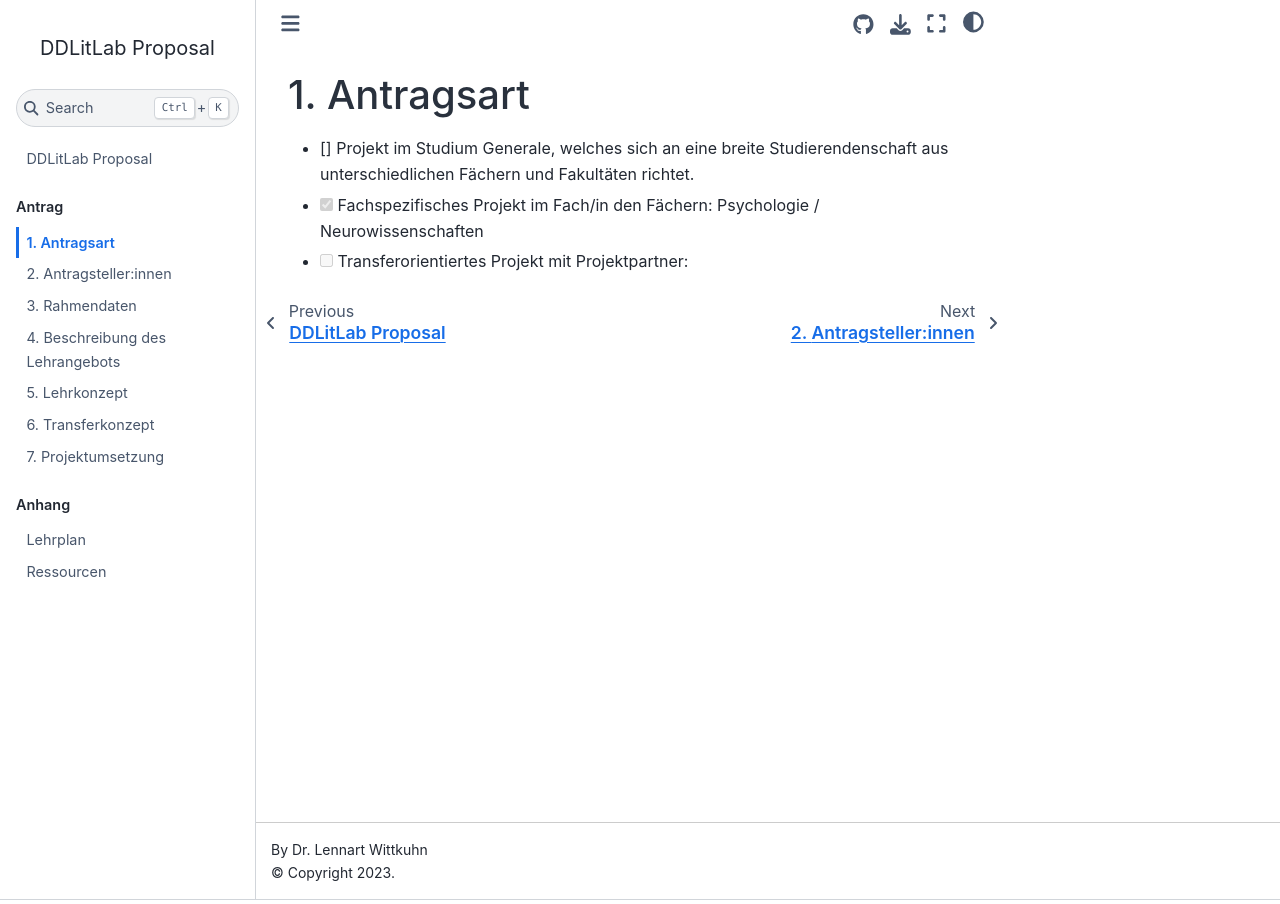
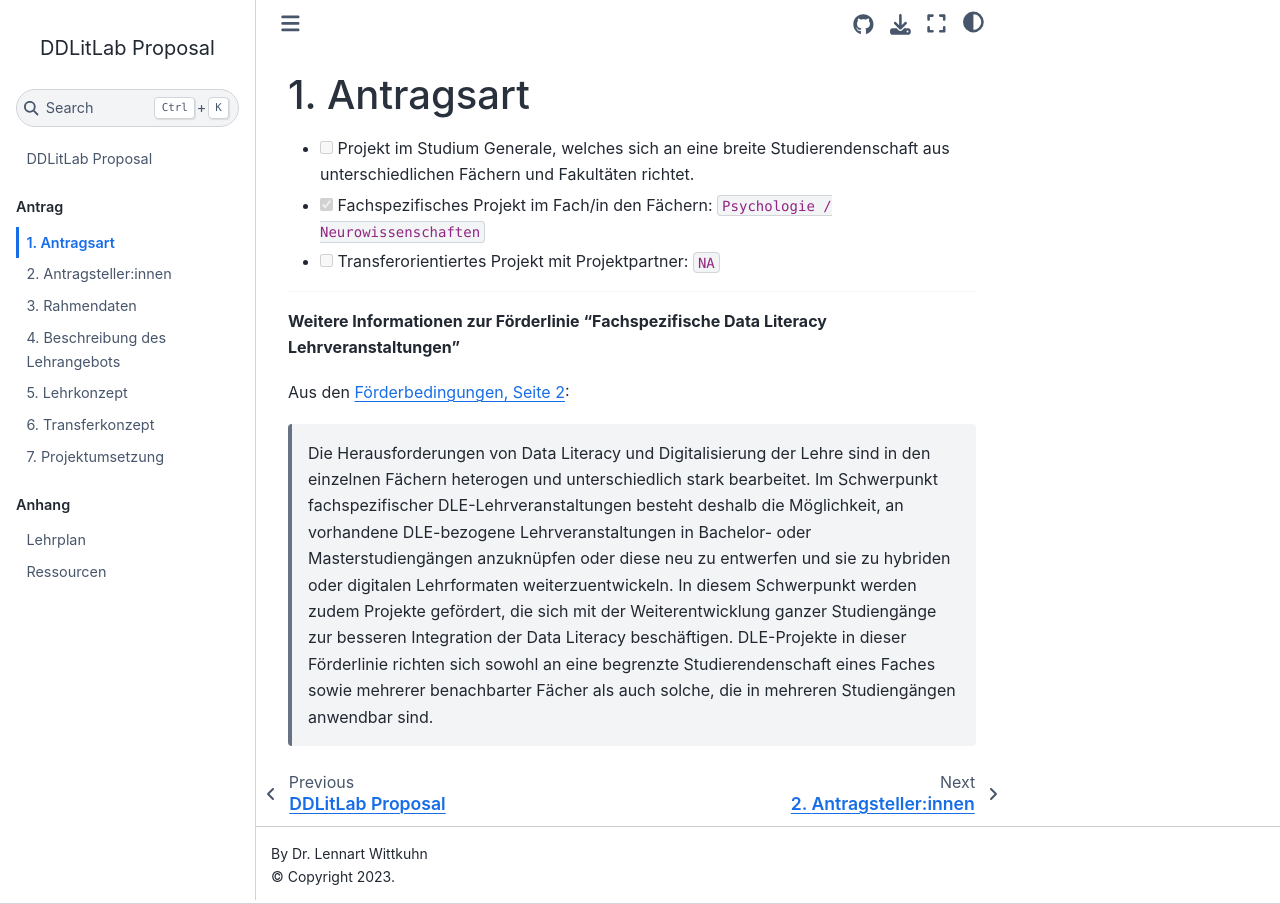
Before and after one commit to lnnrtwttkhn/ddlitlab-proposal, a Jupyter Book: the page built from docs/antragsart.md, in a window 1280 px wide. Built offline with Jupyter Book 1.0.4 settings and Sphinx 7.4.7 and the Sphinx Book theme 1.1.4, drawn with Linux system fonts in a browser that asks for light colours.

Commit message:
add förderbedingen to antragsart as additional information

```diff
--- a/docs/antragsart.md
+++ b/docs/antragsart.md
@@ -1,6 +1,18 @@
 # Antragsart
 
-- [] Projekt im Studium Generale, welches sich an eine breite Studierendenschaft aus unterschiedlichen
+- [ ] Projekt im Studium Generale, welches sich an eine breite Studierendenschaft aus unterschiedlichen
 Fächern und Fakultäten richtet.
-- [x] Fachspezifisches Projekt im Fach/in den Fächern: Psychologie / Neurowissenschaften
-- [ ] Transferorientiertes Projekt mit Projektpartner:
+- [x] Fachspezifisches Projekt im Fach/in den Fächern: `Psychologie / Neurowissenschaften`
+- [ ] Transferorientiertes Projekt mit Projektpartner: `NA`
+
+---
+
+**Weitere Informationen zur Förderlinie "Fachspezifische Data Literacy Lehrveranstaltungen"**
+
+Aus den [Förderbedingungen, Seite 2](https://www.isa.uni-hamburg.de/ddlitlab/data-literacy-lehrlabor/projektfoerderung/ausschreibung-dle-lehrlabor-23.pdf):
+
+> Die Herausforderungen von Data Literacy und Digitalisierung der Lehre sind in den einzelnen Fächern heterogen und unterschiedlich stark bearbeitet.
+> Im Schwerpunkt fachspezifischer DLE-Lehrveranstaltungen besteht deshalb die Möglichkeit, an vorhandene DLE-bezogene Lehrveranstaltungen in Bachelor- oder Masterstudiengängen anzuknüpfen oder diese neu zu
+entwerfen und sie zu hybriden oder digitalen Lehrformaten weiterzuentwickeln.
+> In diesem Schwerpunkt werden zudem Projekte gefördert, die sich mit der Weiterentwicklung ganzer Studiengänge zur besseren Integration der Data Literacy beschäftigen.
+> DLE-Projekte in dieser Förderlinie richten sich sowohl an eine begrenzte Studierendenschaft eines Faches sowie mehrerer benachbarter Fächer als auch solche, die in mehreren Studiengängen anwendbar sind.
```
